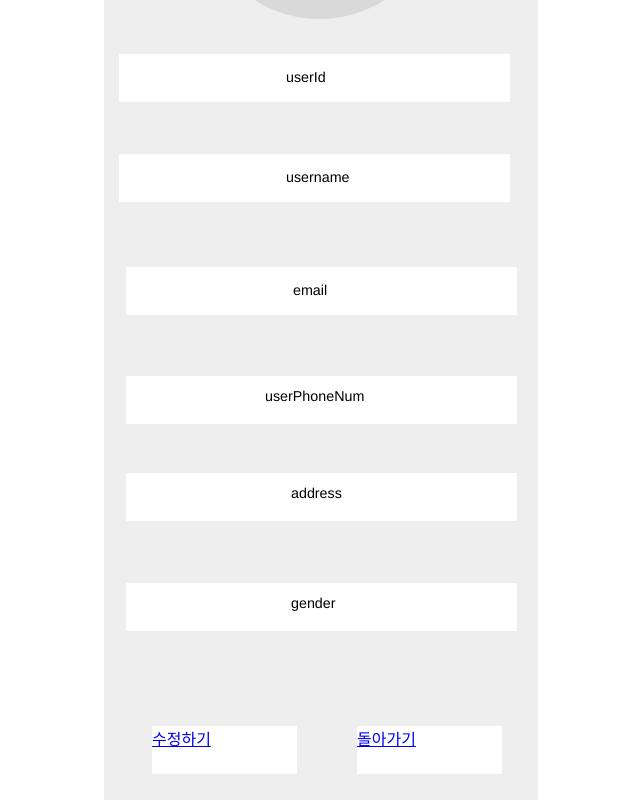
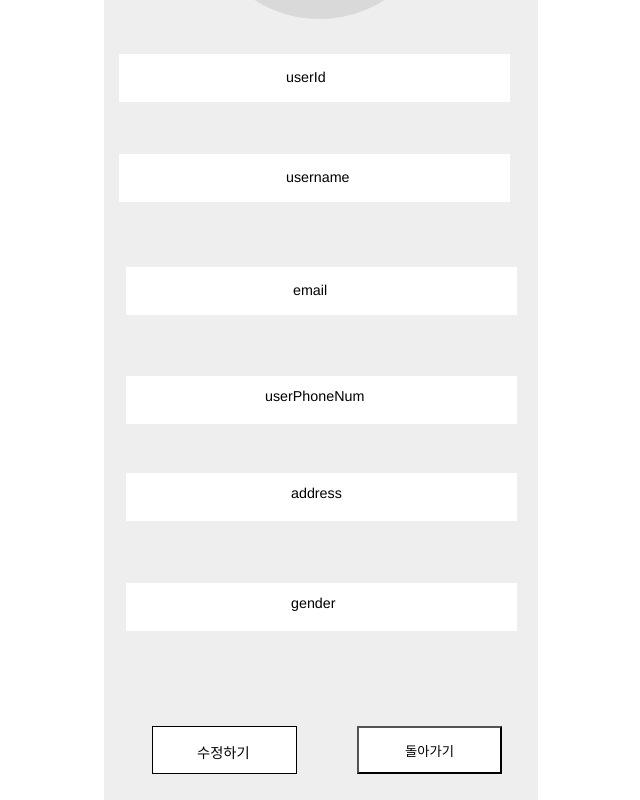
Before and after one commit to Lee-chansu/shoppingMall, a React (Create React App) app: page /userProfile in a window 1280 px wide. Shown: the part 224-1024 px from the top of the page, without its empty margins (519-1159 px from the left). Built offline with nearby package versions, Linux system fonts and the light colour scheme.

Commit message:
04.23version01

```diff
--- a/package.json
+++ b/package.json
@@ -6,6 +6,7 @@
     "@testing-library/jest-dom": "^5.17.0",
     "@testing-library/react": "^13.4.0",
     "@testing-library/user-event": "^13.5.0",
+    "cors": "^2.8.5",
     "env": "^0.0.2",
     "react": "^18.2.0",
     "react-dom": "^18.2.0",
--- a/src/css/userProfile.css
+++ b/src/css/userProfile.css
@@ -217,6 +217,7 @@
   position: absolute;
   top: 4px;
   width: 145px;
+  border: 1px solid #000;
 }
 
 .userProfile .textWrapper4 {
--- a/src/routes/passwordCheck.js
+++ b/src/routes/passwordCheck.js
@@ -1,7 +1,12 @@
 
+import { useNavigate } from "react-router-dom";
 import "../css/passwordCheck.css";
 
 export const PasswordCheck = () => {
+  const navigate = useNavigate()
+  const goback = ()=>{
+    navigate(-1)
+  }
   return (
     <div className="passwordCheck">
       <div className="div">
@@ -17,7 +22,7 @@ export const PasswordCheck = () => {
           </div>
           <div className="buttonBox">
             <button className="submitButton">제출</button>
-            <button className="cancelButton">취소</button>
+            <button className="cancelButton" type="button" onClick={goback}>취소</button>
           </div>
         </form>
       </div>
--- a/src/routes/userEdit.js
+++ b/src/routes/userEdit.js
@@ -1,6 +1,11 @@
+import { useNavigate } from "react-router-dom";
 import "../css/userEdit.css";
 
 export const UserEdit = () => {
+  const navigate = useNavigate()
+  const goback = ()=>{
+    navigate(-1)
+  }
   return (
     <div className="userEdit">
       <div className="div">
@@ -37,7 +42,7 @@ export const UserEdit = () => {
           </div>
           <div className="editForm">
             <button className="submitButton">제출</button>
-            <button type="reset" className="cancelButton">취소</button>
+            <button type="button" onClick={goback} className="cancelButton">취소</button>
           </div>
         </div>
       </div>
--- a/src/routes/userProfile.js
+++ b/src/routes/userProfile.js
@@ -1,9 +1,13 @@
 
 
-import { Link } from "react-router-dom";
+import { Link, useNavigate } from "react-router-dom";
 import "../css/userProfile.css";
 
 export const UserProfile = () => {
+  const navigate = useNavigate()
+  const goback = ()=>{
+    navigate(-1)
+  }
   return (
     <div className="userProfile">
       <div className="overlapGroupWrapper">
@@ -41,8 +45,10 @@ export const UserProfile = () => {
               </div>
             </div>
             <div className="editForm">
-              <Link to="/passwordCheck" className="toSubmitButton">수정하기</Link>
-              <Link to="/" className="cancelButton">돌아가기</Link>
+              <Link to="/passwordCheck" className="toSubmitButton">
+                <div className="textWrapper4">수정하기</div>
+              </Link>
+              <button type="button" onClick={goback} className="cancelButton">돌아가기</button>
             </div>
           </div>
         </div>
```
Also changed, not shown: 2 other files (tests, documents, lock files or other folders).
